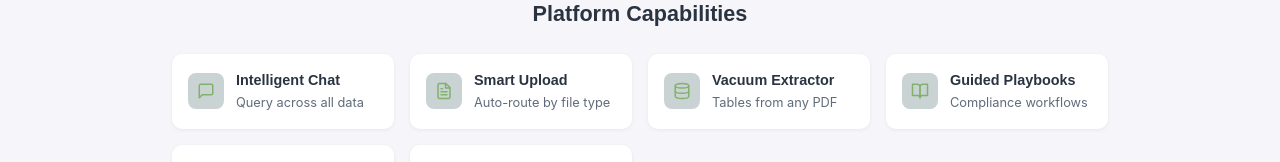
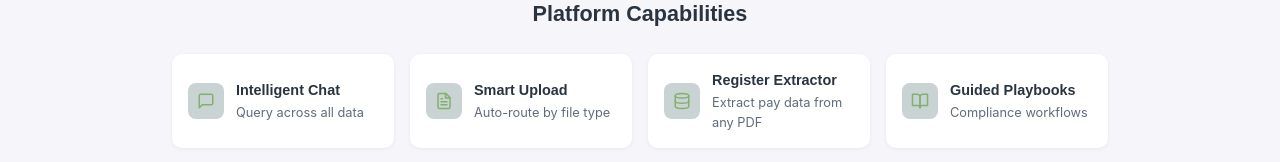
Before and after one commit to scottshowers/xlr8, a React (Vite) app in the folder frontend/: page / in a window 1280 px wide. Shown: the part 593-755 px from the top of the page. Built offline with nearby package versions, Linux system fonts and the light colour scheme; no server answers.

Commit message:
Update Landing.jsx

```diff
--- a/frontend/src/pages/Landing.jsx
+++ b/frontend/src/pages/Landing.jsx
@@ -352,7 +352,7 @@ export default function Landing() {
             {[
               { icon: <MessageSquare style={{ width: 18, height: 18 }} />, title: 'Intelligent Chat', desc: 'Query across all data' },
               { icon: <FileText style={{ width: 18, height: 18 }} />, title: 'Smart Upload', desc: 'Auto-route by file type' },
-              { icon: <Database style={{ width: 18, height: 18 }} />, title: 'Vacuum Extractor', desc: 'Tables from any PDF' },
+              { icon: <Database style={{ width: 18, height: 18 }} />, title: 'Register Extractor', desc: 'Extract pay data from any PDF' },
               { icon: <BookOpen style={{ width: 18, height: 18 }} />, title: 'Guided Playbooks', desc: 'Compliance workflows' },
               { icon: <BarChart3 style={{ width: 18, height: 18 }} />, title: 'Ops Center', desc: 'Live system topology' },
               { icon: <DollarSign style={{ width: 18, height: 18 }} />, title: 'Cost Tracking', desc: 'Usage & subscriptions' }
```
